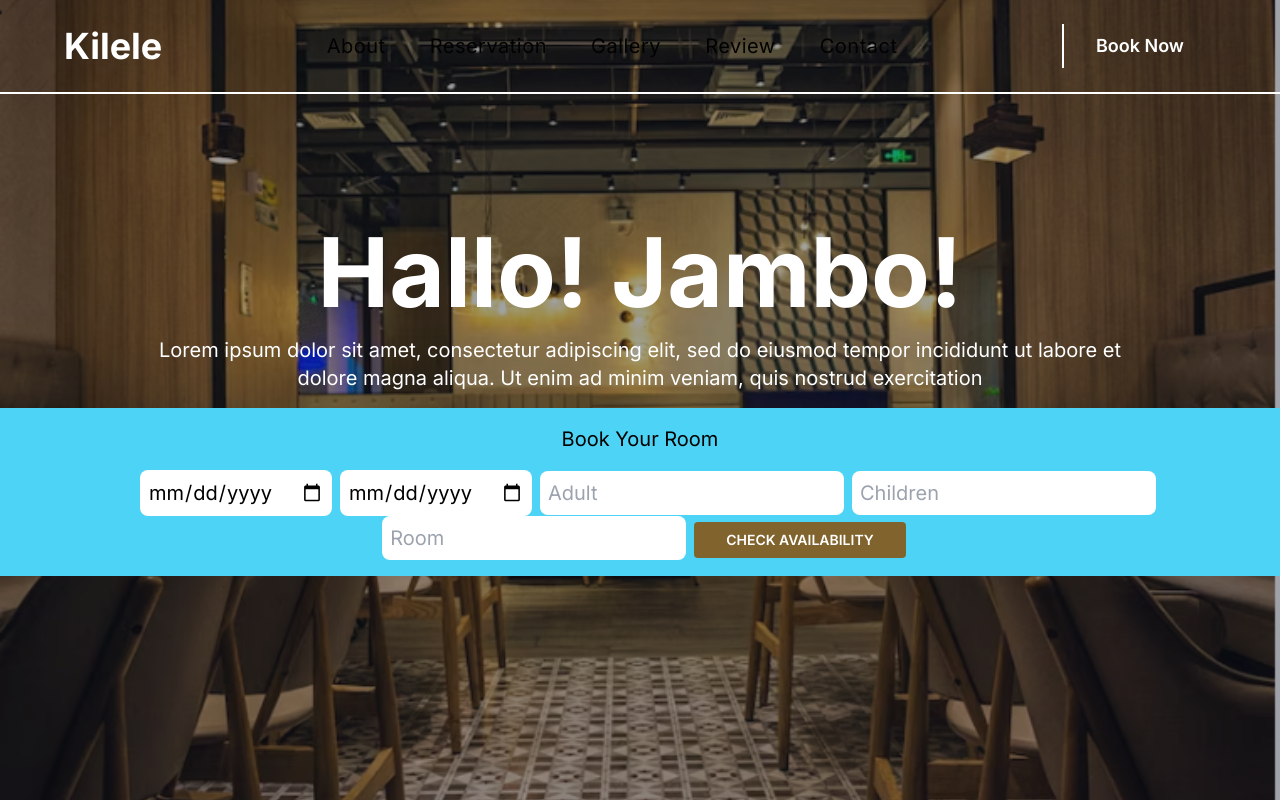
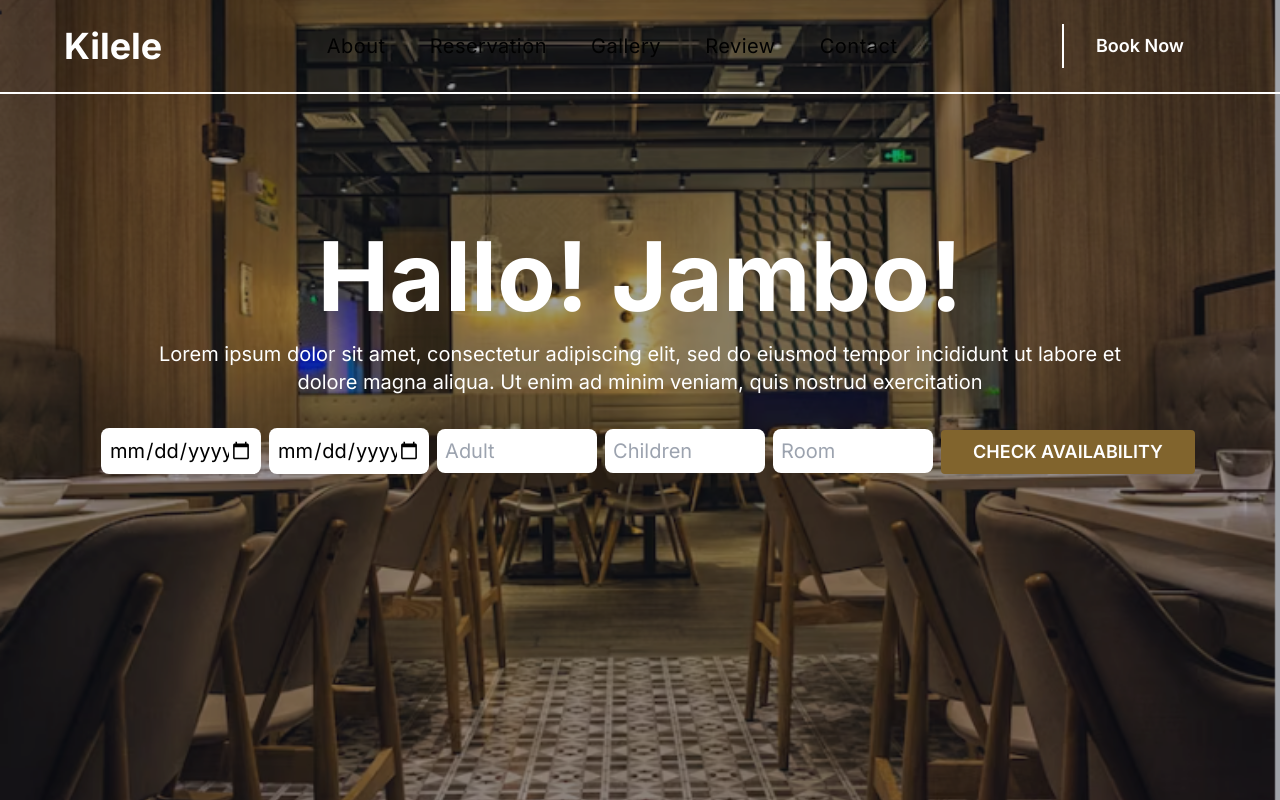
Before and after one commit to felixDev22/Kilele-Hotel-R, a Next.js app: page / in a window 1280 px wide. Built offline with nearby package versions, Linux system fonts and the light colour scheme.

Commit message:
Remove class & text for booking, change btn style

```diff
--- a/src/app/booking/Booking.tsx
+++ b/src/app/booking/Booking.tsx
@@ -3,42 +3,34 @@
 export const Booking = () => {
   return (
     <>
-      <div className="flex-col bg-[#4dd3f5] w-80vw py-4 px-4">
-        <h2 className="text-var-[#81642d] pb-4">
-          Book <span> Your Room</span>
-        </h2>
+      <div className="flex-col  w-80vw p-4 h-40">
 
         <div className="form grid">
           <form className="flex-col md:flex-row lg:flex-row space-y-6 md:space-y-0 lg:space-y-0 md:space-x-2 lg:space-x-2">
             <input
               type="date"
               placeholder="Arrival Date"
-              className="w-full md:w-auto lg:w-auto"
             />
             <input
               type="date"
               placeholder="Departure Date"
-              className="w-full md:w-auto lg:w-auto"
             />
             <input
               type="number"
               placeholder="Adult"
-              className="w-full md:w-auto lg:w-auto"
             />
             <input
               type="number"
               placeholder="Children"
-              className="w-full md:w-auto lg:w-auto"
             />
             <input
               type="number"
               placeholder="Room"
-              className="w-full md:w-auto lg:w-auto"
             />
             <button
               type="submit"
               value="CHECK AVAILABILITY"
-              className="btn bg-[#81642d] text-white ml-4 md:text-sm">
+              className="btn bg-[#81642d] text-white lg:ml-6 md:text-base lg:text-lg">
               CHECK AVAILABILITY
             </button>
           </form>
```
